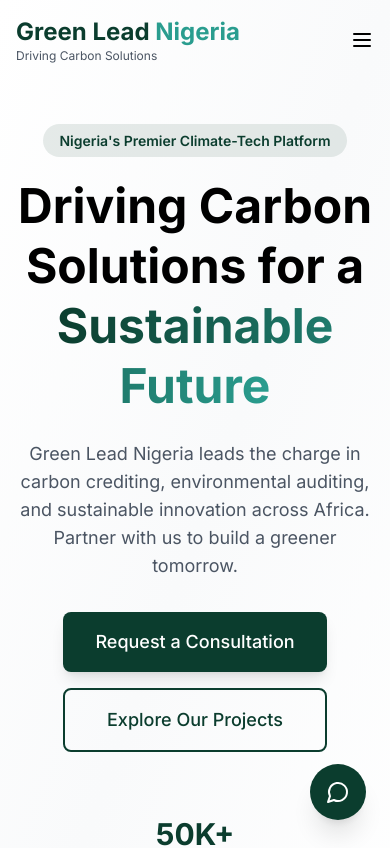
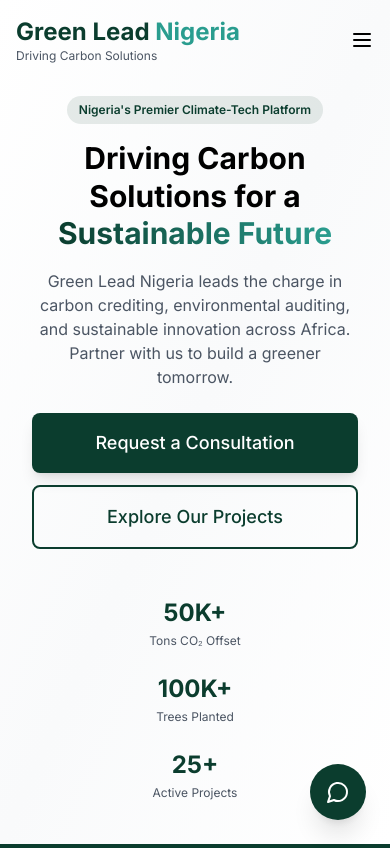
Before and after one commit to yildumd/green-lead-nigeria, a Next.js app: page / in a window 390 px wide. Shown: the top 848 px of the page. Built offline with nearby package versions, Linux system fonts and the light colour scheme.

Commit message:
Make Hero section fully responsive for mobile devices

```diff
--- a/components/home/Hero.tsx
+++ b/components/home/Hero.tsx
@@ -6,21 +6,21 @@
 
 export default function Hero() {
   return (
-    <section className="relative min-h-screen overflow-hidden bg-gradient-to-br from-white via-gray-50 to-white pt-32">
-      {/* Background Pattern */}
-      <div className="absolute inset-0 opacity-10">
+    <section className="relative min-h-screen overflow-hidden bg-gradient-to-br from-white via-gray-50 to-white pt-24 md:pt-32">
+      {/* Background Pattern - hidden on mobile for better performance */}
+      <div className="absolute inset-0 opacity-5 md:opacity-10">
         <div className="absolute inset-0 bg-[url('/images/grid-pattern.svg')] bg-repeat" />
       </div>
 
       <Container className="relative">
-        <div className="flex flex-col items-center text-center">
+        <div className="flex flex-col items-center text-center px-4 sm:px-6">
           <motion.div
             initial={{ opacity: 0, y: 20 }}
             animate={{ opacity: 1, y: 0 }}
             transition={{ duration: 0.6 }}
-            className="mb-6"
+            className="mb-4 md:mb-6"
           >
-            <span className="rounded-full bg-primary/10 px-4 py-2 text-sm font-semibold text-primary">
+            <span className="inline-block rounded-full bg-primary/10 px-3 py-1.5 text-xs md:text-sm font-semibold text-primary">
               Nigeria's Premier Climate-Tech Platform
             </span>
           </motion.div>
@@ -29,7 +29,7 @@
             initial={{ opacity: 0, y: 20 }}
             animate={{ opacity: 1, y: 0 }}
             transition={{ duration: 0.6, delay: 0.2 }}
-            className="mb-6 max-w-4xl text-5xl font-bold leading-tight md:text-7xl"
+            className="mb-4 md:mb-6 max-w-4xl text-3xl sm:text-4xl md:text-5xl lg:text-7xl font-bold leading-tight"
           >
             Driving Carbon Solutions for a{' '}
             <span className="gradient-text">Sustainable Future</span>
@@ -39,7 +39,7 @@
             initial={{ opacity: 0, y: 20 }}
             animate={{ opacity: 1, y: 0 }}
             transition={{ duration: 0.6, delay: 0.4 }}
-            className="mb-8 max-w-2xl text-lg text-gray-600 md:text-xl"
+            className="mb-6 md:mb-8 max-w-2xl text-base sm:text-lg md:text-xl text-gray-600"
           >
             Green Lead Nigeria leads the charge in carbon crediting, environmental auditing,
             and sustainable innovation across Africa. Partner with us to build a greener tomorrow.
@@ -49,12 +49,12 @@
             initial={{ opacity: 0, y: 20 }}
             animate={{ opacity: 1, y: 0 }}
             transition={{ duration: 0.6, delay: 0.6 }}
-            className="flex flex-col gap-4 sm:flex-row"
+            className="flex flex-col sm:flex-row gap-3 sm:gap-4 w-full sm:w-auto"
           >
-            <Button variant="primary" size="lg">
+            <Button variant="primary" size="lg" className="w-full sm:w-auto">
               Request a Consultation
             </Button>
-            <Button variant="outline" size="lg">
+            <Button variant="outline" size="lg" className="w-full sm:w-auto">
               Explore Our Projects
             </Button>
           </motion.div>
@@ -64,7 +64,7 @@
             initial={{ opacity: 0, y: 20 }}
             animate={{ opacity: 1, y: 0 }}
             transition={{ duration: 0.6, delay: 0.8 }}
-            className="mt-16 grid grid-cols-1 gap-8 sm:grid-cols-3"
+            className="mt-12 md:mt-16 grid grid-cols-1 sm:grid-cols-3 gap-6 md:gap-8 w-full"
           >
             {[
               { value: '50K+', label: 'Tons CO₂ Offset' },
@@ -72,8 +72,8 @@
               { value: '25+', label: 'Active Projects' },
             ].map((stat, idx) => (
               <div key={idx} className="text-center">
-                <div className="text-3xl font-bold text-primary md:text-4xl">{stat.value}</div>
-                <div className="mt-2 text-sm text-gray-600">{stat.label}</div>
+                <div className="text-2xl sm:text-3xl md:text-4xl font-bold text-primary">{stat.value}</div>
+                <div className="mt-1 md:mt-2 text-xs sm:text-sm text-gray-600">{stat.label}</div>
               </div>
             ))}
           </motion.div>
```
